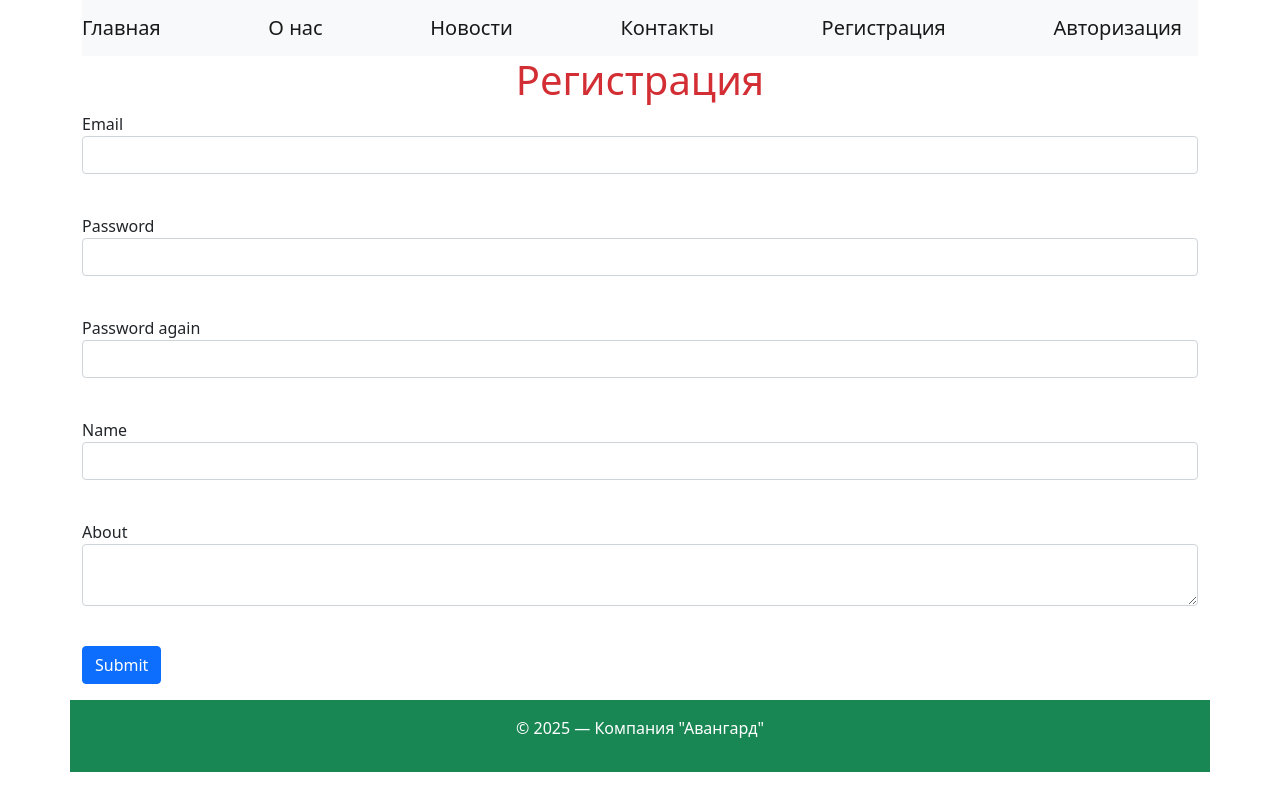
After one commit to cypok1968/Python-Anton, a Python web app: template templates/register.html in a window 1280 px wide. The commit adds this page. Run offline with Jinja, Linux system fonts and the light colour scheme; the template is opened without the code that fills it: most values are stand-ins (such as "Sample title", 1, 10 or a date in 2020); form fields are guessed from the names that the template uses.

Commit message:
Registration Form Success 18/07/25

```diff
--- a/templates/base.html
+++ b/templates/base.html
@@ -15,7 +15,9 @@
             <nav class="navbar navbar-light bg-light">
                 <a href="/" class="navbar-brand">Главная</a>
                 <a href="/about" class="navbar-brand">О нас</a>
+                <a href="/news" class="navbar-brand">Новости</a>
                 <a href="/contacts" class="navbar-brand">Контакты</a>
+                <a href="/register" class="navbar-brand">Регистрация</a>
                 <a href="/login" class="navbar-brand">Авторизация</a>
             </nav>
         </header>
@@ -32,4 +34,3 @@
     </div>
 </div>
 </body>
-</html>
--- /dev/null
+++ b/templates/register.html
@@ -0,0 +1,55 @@
+{% extends "base.html" %}
+
+{% block content %}
+<h1>Регистрация</h1>
+<form action="" method="post">
+    {{ form.hidden_tag() }}
+    <p>
+        {{ form.email.label }}<br>
+        {{ form.email(class="form-control", type="email") }}<br>
+        {% for error in form.email.errors %}
+            <p class="alert alert-danger" role="alert">
+                {{ error }}
+            </p>
+        {% endfor %}
+    </p>
+    <p>
+        {{ form.password.label }}<br>
+        {{ form.password(class="form-control", type="password") }}<br>
+        {% for error in form.password.errors %}
+            <p class="alert alert-danger" role="alert">
+                {{ error }}
+            </p>
+        {% endfor %}
+    </p>
+    <p>
+        {{ form.password_again.label }}<br>
+        {{ form.password_again(class="form-control", type="password") }}<br>
+        {% for error in form.password_again.errors %}
+            <p class="alert alert-danger" role="alert">
+                {{ error }}
+            </p>
+        {% endfor %}
+    </p>
+    <p>
+        {{ form.name.label }}<br>
+        {{ form.name(class="form-control") }}<br>
+        {% for error in form.name.errors %}
+            <p class="alert alert-danger" role="alert">
+                {{ error }}
+            </p>
+        {% endfor %}
+    </p>
+    <p>
+        {{ form.about.label }}<br>
+        {{ form.about(class="form-control") }}<br>
+        {% for error in form.about.errors %}
+            <p class="alert alert-danger" role="alert">
+                {{ error }}
+            </p>
+        {% endfor %}
+    </p>
+    <p>{{ form.submit(type="submit", class="btn btn-primary") }}</p>
+    {{message}}
+</form>
+{% endblock %}
```
Also changed, not shown: data/users.py (+24 -4 lines), forms/user.py (added, +12 -0 lines), main.py (+38 -2 lines).
